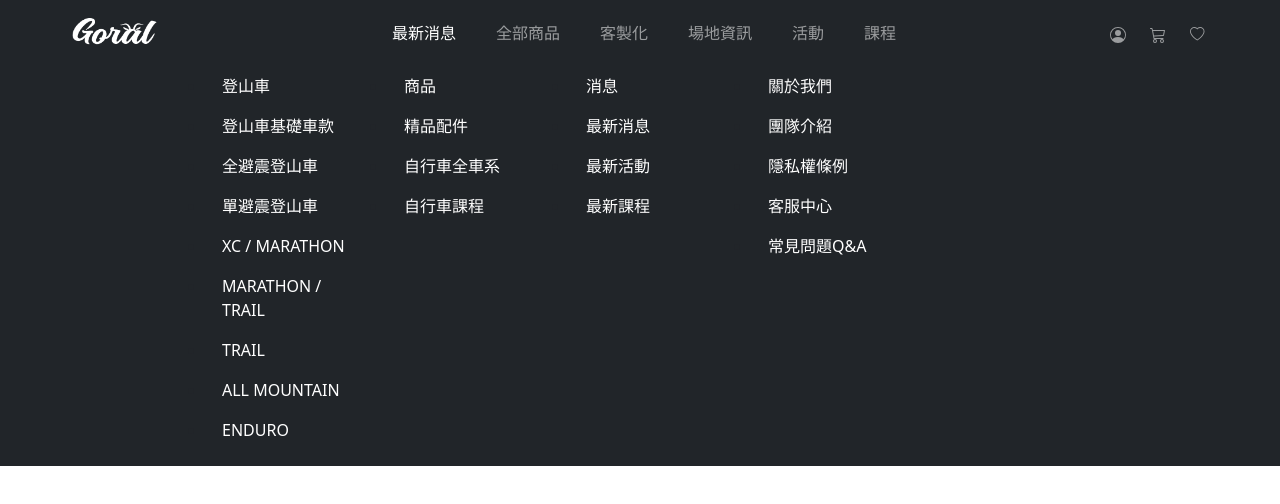
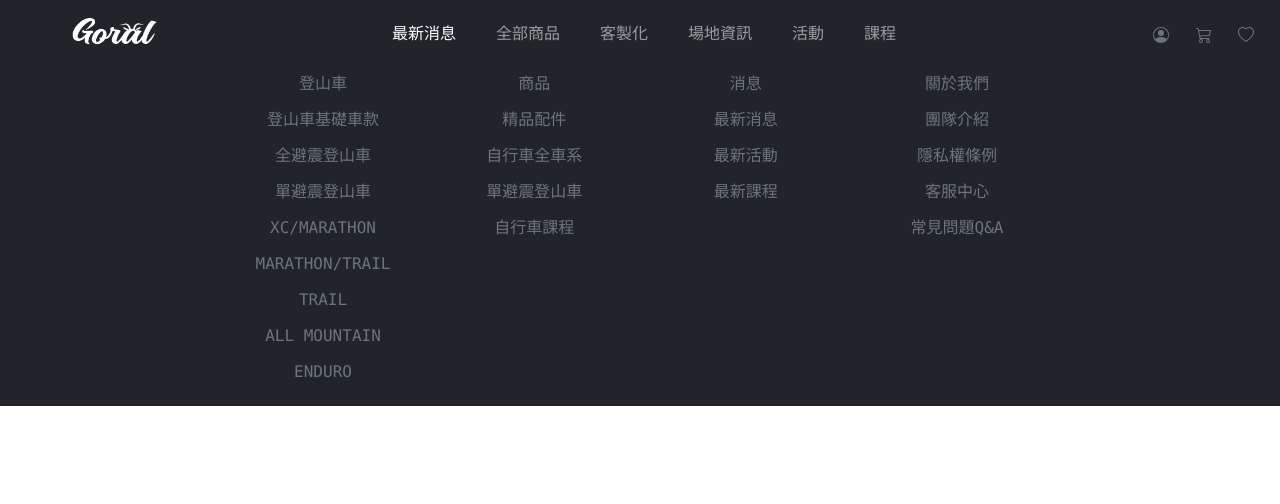
Before and after one commit to kiyo415411/GORAL-BIKE-FRONT-END, a React (Create React App) app: page / in a window 1280 px wide. Shown: the top 504 px of the page. Built offline with nearby package versions, Linux system fonts and the light colour scheme.

Commit message:
修改footer顯示方式 ---> 以map方法新增

```diff
--- a/package.json
+++ b/package.json
@@ -16,6 +16,7 @@
     "postcss-loader": "^7.0.0",
     "prop-types": "^15.8.1",
     "react": "^18.1.0",
+    "react-bootstrap": "^2.4.0",
     "react-dom": "^18.1.0",
     "react-icons": "^4.4.0",
     "react-scripts": "5.0.1",
--- a/src/components/Footer.js
+++ b/src/components/Footer.js
@@ -1,127 +1,42 @@
 function Footer() {
+  const item = [
+    [
+      '登山車',
+      '登山車基礎車款',
+      '全避震登山車',
+      '單避震登山車',
+      'XC/MARATHON',
+      'MARATHON/TRAIL',
+      'TRAIL',
+      'ALL MOUNTAIN',
+      'ENDURO',
+    ],
+    ['商品', '精品配件', '自行車全車系', '單避震登山車', '自行車課程'],
+    ['消息', '最新消息', '最新活動', '最新課程'],
+    ['關於我們', '團隊介紹', '隱私權條例', '客服中心', '常見問題Q&A'],
+  ];
   return (
     <div className="container-fluid p-0">
-      <div className="footer-content bg-dark">
-        <div className="container row justify-content-center">
-          <ul className="col-2">
-            <li className="nav-item">
-              <a className="nav-link text-white" href="#/">
-                登山車
-              </a>
-            </li>
-            <li>
-              <a className="nav-link text-white" href="#/">
-                登山車基礎車款
-              </a>
-            </li>
-            <li>
-              <a className="nav-link text-white" href="#/">
-                全避震登山車
-              </a>
-            </li>
-            <li>
-              <a className="nav-link text-white" href="#/">
-                單避震登山車
-              </a>
-            </li>
-            <li>
-              <a className="nav-link text-white" href="#/">
-                XC / MARATHON
-              </a>
-            </li>
-            <li>
-              <a className="nav-link text-white" href="#/">
-                MARATHON / TRAIL
-              </a>
-            </li>
-            <li>
-              <a className="nav-link text-white" href="#/">
-                TRAIL
-              </a>
-            </li>
-            <li>
-              <a className="nav-link text-white" href="#/">
-                ALL MOUNTAIN
-              </a>
-            </li>
-            <li>
-              <a className="nav-link text-white" href="#/">
-                ENDURO
-              </a>
-            </li>
-          </ul>
-          <ul className="col-2">
-            <li>
-              <a className="nav-link text-white" href="#/">
-                商品
-              </a>
-            </li>
-            <li>
-              <a className="nav-link text-white" href="#/">
-                精品配件
-              </a>
-            </li>
-            <li>
-              <a className="nav-link text-white" href="#/">
-                自行車全車系
-              </a>
-            </li>
-            <li>
-              <a className="nav-link text-white" href="#/">
-                自行車課程
-              </a>
-            </li>
-          </ul>
-          <ul className="col-2">
-            <li>
-              <a className="nav-link text-white" href="#/">
-                消息
-              </a>
-            </li>
-            <li>
-              <a className="nav-link text-white" href="#/">
-                最新消息
-              </a>
-            </li>
-            <li>
-              <a className="nav-link text-white" href="#/">
-                最新活動
-              </a>
-            </li>
-            <li>
-              <a className="nav-link text-white" href="#/">
-                最新課程
-              </a>
-            </li>
-          </ul>
-          <ul className="col-2">
-            <li>
-              <a className="nav-link text-white" href="#/">
-                關於我們
-              </a>
-            </li>
-            <li>
-              <a className="nav-link text-white" href="#/">
-                團隊介紹
-              </a>
-            </li>
-            <li>
-              <a className="nav-link text-white" href="#/">
-                隱私權條例
-              </a>
-            </li>
-            <li>
-              <a className="nav-link text-white" href="#/">
-                客服中心
-              </a>
-            </li>
-            <li>
-              <a className="nav-link text-white" href="#/">
-                常見問題Q&A
-              </a>
-            </li>
-          </ul>
-        </div>
+      <div className="bg-dark row">
+        <section className="col-2"></section>
+        <section className="col-8 mx-auto row justify-content-center fs-6 lh-sm text-center font-monospace">
+          {item.map((value, index) => {
+            return (
+              <ul key={index} className="col-6 col-md-3 ">
+                {item[index].map((value, index) => {
+                  return (
+                    <li key={index}>
+                      <a className="nav-link text-muted" href="#/">
+                        {value}
+                      </a>
+                    </li>
+                  );
+                })}
+              </ul>
+            );
+          })}
+        </section>
+        <section className="col-2"></section>
       </div>
       <div className="footer-footer"></div>
     </div>
--- a/src/components/NavBar.js
+++ b/src/components/NavBar.js
@@ -4,13 +4,13 @@ import { BsPersonCircle, BsCart3, BsHeart } from 'react-icons/bs';
 function Navbar() {
   return (
     <nav className="navbar navbar-expand-lg navbar-dark bg-dark">
-      <div className="container-fluid row justify-content-around">
+      <div className="container-fluid row justify-content-between">
         {/* --------------- LOGO----------------- */}
-        <a className="navbar-brand col-2 p-0 text-center" href="#/">
+        <a className="navbar-brand col-5 col-md-2 p-0 text-center" href="#/">
           <img id="Logo" src={Logo} alt="Logo" />
         </a>
         {/* ----------------LIST----------------- */}
-        <div className="collapse navbar-collapse col-8" id="navbarNavDropdown">
+        <div className="collapse navbar-collapse col-md-8">
           <ul className="navbar-nav mx-auto gap-4">
             <li className="nav-item">
               <a className="nav-link active" aria-current="page" href="#/">
@@ -45,21 +45,21 @@ function Navbar() {
           </ul>
         </div>
         {/* ----------------ICONS---------------- */}
-        <div className="col-2 text-white">
-          <ul className="navbar-nav d-flex justify-content-center align-items-center gap-2">
-            <li className="nav-item">
-              <a className="nav-link" aria-current="page" href="#/">
+        <div className="col-4 col-md-2">
+          <ul className="list-unstyled row my-auto justify-content-end gap-2">
+            <li className="col-2 text-center">
+              <a className="text-muted" href="#/">
                 <BsPersonCircle />
               </a>
             </li>
-            <li className="nav-item">
-              <a className="nav-link" href="#/">
+            <li className="col-2 text-center">
+              <a className="text-muted" href="#/">
                 <BsCart3 />
               </a>
             </li>
-            <li className="nav-item">
-              <a className="nav-link" href="#/">
-                <BsHeart size={14.5} />
+            <li className="col-2 text-center">
+              <a className="text-muted" href="#/">
+                <BsHeart />
               </a>
             </li>
           </ul>
```
Also changed, not shown: 2 other files (tests, documents, lock files or other folders).
